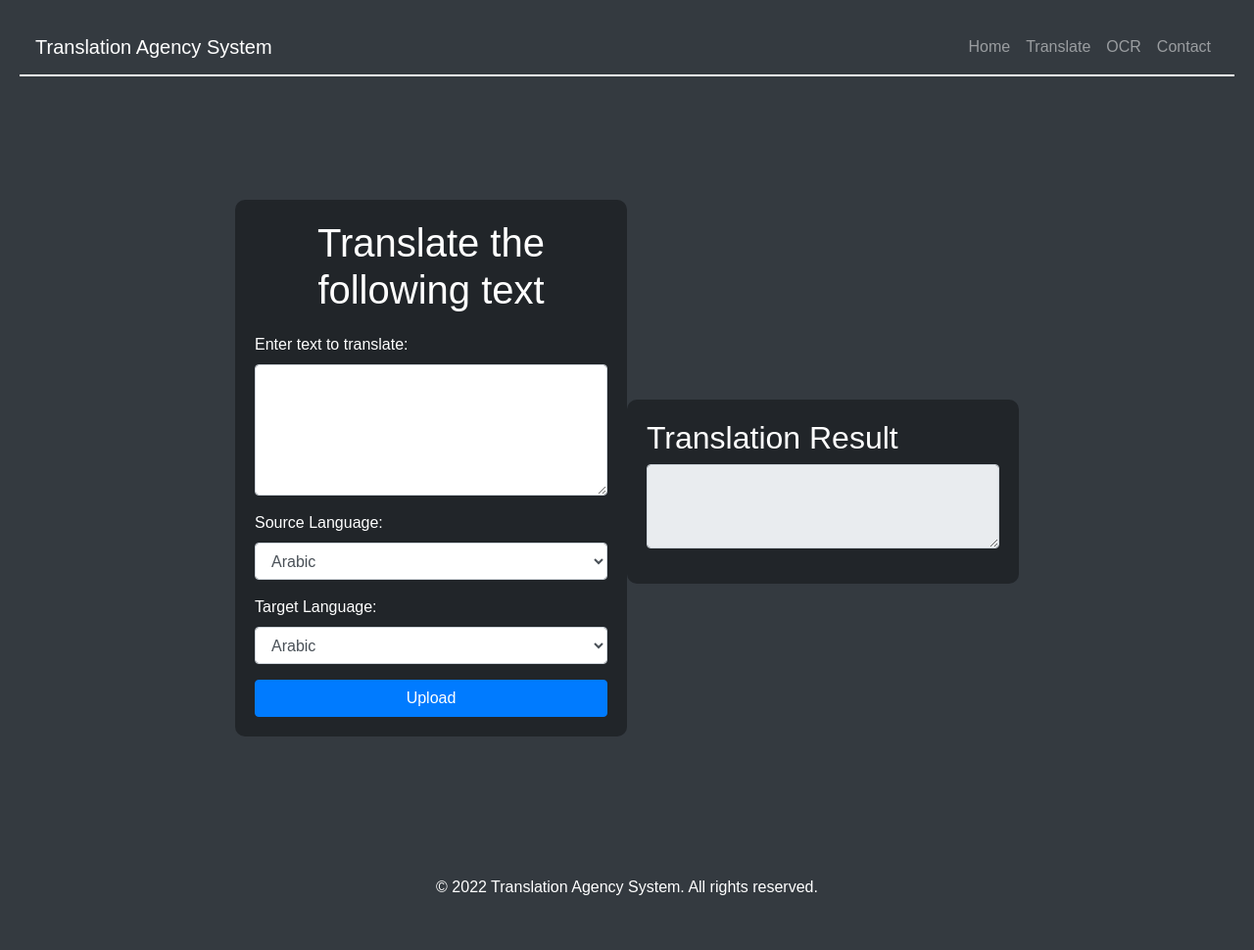
After one commit to Binbasri-in/translation-agency-system, a Django app: page /translate/ in a window 1280 px wide. The commit adds this page. Shown: the whole page at 98% size. Run offline with Django 5.2, Linux system fonts and the light colour scheme; some libraries are stand-ins or nearby versions.

Commit message:
Added translation option

```diff
--- a/ocr_app/forms.py
+++ b/ocr_app/forms.py
@@ -15,3 +15,20 @@ class DocumentForm(forms.Form):
         label='Output File Type',
         widget=forms.Select(attrs={'class': 'form-control'})
     )
+
+
+class TranslationForm(forms.Form):
+    text = forms.CharField(
+        label='Enter text to translate',
+        widget=forms.Textarea(attrs={'class': 'form-control', 'rows': 5})
+    )
+    source_lang = forms.ChoiceField(
+        choices=[('arabic', 'Arabic'), ('english', 'English'), ('french', 'French'), ('spanish', 'Spanish')],
+        label='Source Language',
+        widget=forms.Select(attrs={'class': 'form-control'})
+    )
+    target_lang = forms.ChoiceField(
+        choices=[('arabic', 'Arabic'), ('english', 'English'), ('french', 'French'), ('spanish', 'Spanish')],
+        label='Target Language',
+        widget=forms.Select(attrs={'class': 'form-control'})
+    )
--- a/ocr_app/templates/base.html
+++ b/ocr_app/templates/base.html
@@ -16,20 +16,20 @@
             <span class="navbar-toggler-icon"></span>
         </button>
         <div class="collapse navbar-collapse" id="navbarNav">
-            {% comment %} <ul class="navbar-nav ml-auto">
+            <ul class="navbar-nav ml-auto">
                 <li class="nav-item">
-                    <a class="nav-link" href="#">Home</a>
+                    <a class="nav-link" href="/">Home</a>
                 </li>
                 <li class="nav-item">
-                    <a class="nav-link" href="#">About</a>
+                    <a class="nav-link" href="/translate">Translate</a>
                 </li>
                 <li class="nav-item">
-                    <a class="nav-link" href="#">Services</a>
+                    <a class="nav-link" href="/upload">OCR</a>
                 </li>
                 <li class="nav-item">
                     <a class="nav-link" href="#">Contact</a>
                 </li>
-            </ul> {% endcomment %}
+            </ul>
         </div>
     </nav>
 
--- /dev/null
+++ b/ocr_app/templates/ocr_app/translate.html
@@ -0,0 +1,61 @@
+{% extends 'base.html' %}
+{% load static %}
+
+{% block content %}
+<style>
+    body {
+        font-family: Arial, sans-serif;
+        margin: 20px;
+        background-color: #343a40;
+        color: white;
+    }
+
+    form {
+        margin-top: 20px;
+    }
+
+    .container {
+        display: flex;
+        justify-content: center;
+        align-items: center;
+        height: 100vh;
+    }
+    .form-container {
+        width: 400px;
+        padding: 20px;
+        background-color: #212529;
+        border-radius: 10px;
+    }
+    .form-container h1 {
+        text-align: center;
+        margin-bottom: 20px;
+    }
+    .form-container button {
+        width: 100%;
+    }
+</style>
+
+<div class="container">
+    <div class="form-container">
+        <h1>Translate the following text</h1>
+        {% if error %}
+        <div class="alert alert-danger" role="alert">
+            {{ error }}
+        </div>
+        {% endif %}
+        <form method="post">
+            {% csrf_token %}
+            {{ form.as_p }}
+            <button type="submit" class="btn btn-primary">Upload</button>
+        </form>
+    </div>
+
+    <div class="form-container mt-5">
+        <h2>Translation Result</h2>
+        <div class="form-group">
+            <textarea class="form-control" id="translationResult" rows="3" readonly>{{ translated_text }}</textarea>
+        </div>
+    </div>
+
+</div>
+{% endblock %}
--- a/ocr_app/urls.py
+++ b/ocr_app/urls.py
@@ -3,6 +3,7 @@ from . import views
 
 urlpatterns = [
     path('upload/', views.upload_file, name='upload_file'),
-      path('', views.upload_file, name='upload_file'),  # URL for the file upload view
+    path('', views.upload_file, name='upload_file'),  # URL for the file upload view
+    path('translate/', views.translate_text, name='translate_text')
     # You can add more URLs for other views here
 ]
--- a/ocr_app/views.py
+++ b/ocr_app/views.py
@@ -1,15 +1,10 @@
 from django.shortcuts import render, HttpResponse
-from .forms import DocumentForm
-import fitz  # PyMuPDF
-from docx import Document as DocxDocument
-import arabic_reshaper
-from bidi.algorithm import get_display
-import pytesseract
-from PIL import Image
-import pandas as pd
-import re
+from .forms import DocumentForm, TranslationForm
+from .utils import perform_ocr_image_to_text, perform_ocr_image_to_docx, perform_ocr_image_to_xlsx, perform_ocr_pdf_to_docx, perform_ocr_pdf_to_text, perform_ocr_pdf_to_xlsx
+from .utils import translate_text_cloudflare
 
 
+# Create your views here.
 def upload_file(request):
     if request.method == 'POST':
         form = DocumentForm(request.POST, request.FILES)
@@ -68,91 +63,20 @@ def upload_file(request):
     return render(request, 'ocr_app/upload.html', {'form': form, 'error': error_message})
 
 
-def perform_ocr_image_to_text(file):
-    print("Performing OCR on the image...")
-    image = Image.open(file)
-    text = pytesseract.image_to_string(image)
-    output_file = "output.txt"
-    with open(output_file, 'w') as f:
-        f.write(text)
-    return output_file
+def translate_text(request):
+    if request.method == 'POST':
+        form = TranslationForm(request.POST)
+        if form.is_valid():
+            text = form.cleaned_data['text']
+            source_lang = form.cleaned_data['source_lang']
+            target_lang = form.cleaned_data['target_lang']
+            print(f"Translating text from {source_lang} to {target_lang}")
+            translated_text = translate_text_cloudflare(text, source_lang, target_lang)
+            print(f"Translated text: {translated_text}")
+        else:
+            translated_text = ""
+    else:
+        translated_text = ""
+        form = TranslationForm()
 
-
-def perform_ocr_image_to_docx(file):
-    print("Performing OCR on the image...")
-    image = Image.open(file)
-    text = pytesseract.image_to_string(image)
-    # Filter out control characters and other non-XML-compatible characters
-    filtered_text = re.sub(r'[^\x20-\x7E\x0A\x0D]', '', text)
-    docx = DocxDocument()
-    docx.add_paragraph(filtered_text)
-    output_file = "output.docx"
-    docx.save(output_file)
-    return output_file
-
-
-def perform_ocr_image_to_xlsx(file):
-    print("Performing OCR on the image...")
-    image = Image.open(file)
-    text = pytesseract.image_to_string(image)
-    # Filter out illegal characters for Excel
-    filtered_text = re.sub(r'[^\x20-\x7E\x0A\x0D]', '', text)
-    df = pd.DataFrame([filtered_text.split('\n')])
-    output_file = "output.xlsx"
-    df.to_excel(output_file, index=False, header=False)
-    return output_file
-
-
-
-def perform_ocr_pdf_to_docx(file):
-    print("Performing OCR on each page in the PDF file...")
-    pdf_document = fitz.open(stream=file.read(), filetype="pdf")
-    docx = DocxDocument()  # Create a new Word document
-    for page_number in range(len(pdf_document)):
-        page = pdf_document.load_page(page_number)
-        pix = page.get_pixmap()
-        img = Image.frombytes("RGB", [pix.width, pix.height], pix.samples)
-        text = pytesseract.image_to_string(img)
-        # Reshape and reorder Arabic text
-        reshaped_text = arabic_reshaper.reshape(text)
-        for line in reshaped_text.split('\n'):
-            # Filter out control characters and other non-XML-compatible characters
-            filtered_line = re.sub(r'[^\x20-\x7E\x0A\x0D]', '', line)
-            docx.add_paragraph(filtered_line)
-    output_file = "output.docx"
-    docx.save(output_file)
-    return output_file
-
-
-
-def perform_ocr_pdf_to_text(file):
-    print("Performing OCR on each page in the PDF file...")
-    pdf_document = fitz.open(stream=file.read(), filetype="pdf")
-    text = ""
-    for page_number in range(len(pdf_document)):
-        page = pdf_document.load_page(page_number)
-        pix = page.get_pixmap()
-        img = Image.frombytes("RGB", [pix.width, pix.height], pix.samples)
-        text += pytesseract.image_to_string(img)
-    output_file = "output.txt"
-    with open(output_file, 'w') as f:
-        f.write(text)
-    return output_file
-
-
-def perform_ocr_pdf_to_xlsx(file):
-    print("Performing OCR on each page in the PDF file...")
-    pdf_document = fitz.open(stream=file.read(), filetype="pdf")
-    data = []
-    for page_number in range(len(pdf_document)):
-        page = pdf_document.load_page(page_number)
-        pix = page.get_pixmap()
-        img = Image.frombytes("RGB", [pix.width, pix.height], pix.samples)
-        text = pytesseract.image_to_string(img)
-        # Filter out illegal characters for Excel
-        filtered_text = re.sub(r'[^\x20-\x7E\x0A\x0D]', '', text)
-        data.append(filtered_text.split('\n'))
-    df = pd.DataFrame(data)
-    output_file = "output.xlsx"
-    df.to_excel(output_file, index=False, header=False)
-    return output_file
+    return render(request, 'ocr_app/translate.html', {'form': form, 'translated_text': translated_text})
--- a/ocr_project/settings.py
+++ b/ocr_project/settings.py
@@ -11,6 +11,7 @@ https://docs.djangoproject.com/en/5.0/ref/settings/
 """
 
 from pathlib import Path
+import os
 
 # Build paths inside the project like this: BASE_DIR / 'subdir'.
 BASE_DIR = Path(__file__).resolve().parent.parent
@@ -25,7 +26,7 @@ SECRET_KEY = "django-insecure-*z!$qcs+wmwwn9t#qi9on!(f^jg^rmytf8^65*-u4)yd%gi_o-
 # SECURITY WARNING: don't run with debug turned on in production!
 DEBUG = True
 
-ALLOWED_HOSTS = ['online-ocr-tool-20fe2ffc5950.herokuapp.com', '127.0.0.1']
+ALLOWED_HOSTS = []
 
 
 # Application definition
@@ -122,3 +123,6 @@ STATIC_URL = "static/"
 # https://docs.djangoproject.com/en/5.0/ref/settings/#default-auto-field
 
 DEFAULT_AUTO_FIELD = "django.db.models.BigAutoField"
+
+CLOUDFLARE_ACCOUNT_ID = "4da66dac8f0c0483794586300c5ccc66"
+CLOUDFLARE_API_TOKEN = "P_6q1VkuM0uFB3cqdGnSAvEUdQQJqirr0N9DTFNM"
```
Also changed, not shown: ocr_app/utils.py (added, +124 -0 lines), output.txt (+20 -50 lines), 1 other file.
